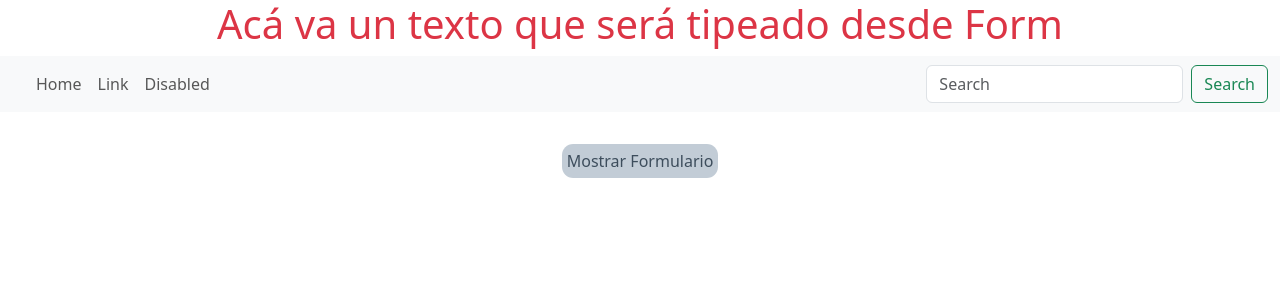
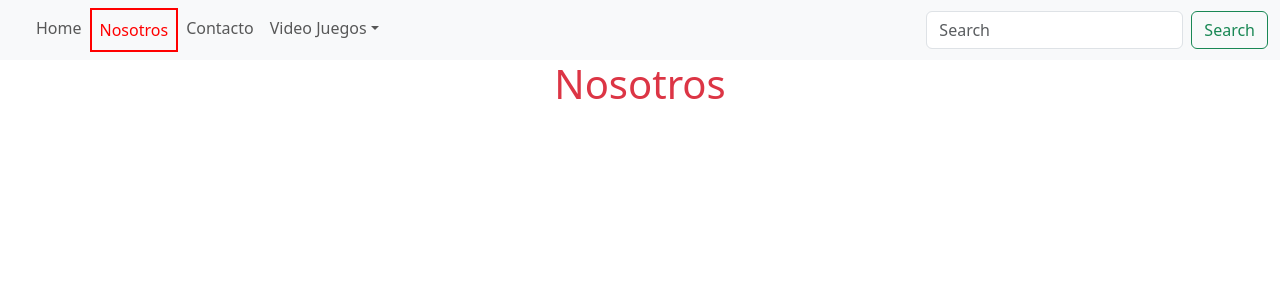
Before and after one commit to jmenchise/curso_react_ed_it, a React (Create React App) app: page /nosotros in a window 1280 px wide. Shown: the top 300 px of the page. Built offline with nearby package versions, Linux system fonts and the light colour scheme.

Commit message:
route bases + screens + dynamicScreens - 1ra parte

```diff
--- a/package.json
+++ b/package.json
@@ -8,6 +8,7 @@
     "@testing-library/user-event": "^13.5.0",
     "react": "^18.2.0",
     "react-dom": "^18.2.0",
+    "react-router-dom": "^6.8.2",
     "react-scripts": "5.0.1",
     "web-vitals": "^2.1.4"
   },
--- a/src/App.js
+++ b/src/App.js
@@ -1,67 +1,13 @@
-import { useState, useEffect } from 'react';
+import React from 'react';
 import './App.css';
-import { loginData, loginDataInputs, registerData, registerDataInputs } from './components/Form/config';
-import Form from './components/Form/Form';
-import Navbar from './components/Navbar/Navbar';
+import Rutas from './routes/Rutas';
+
 
 
 function App() {
-
-  const [showForms, setShowforms] = useState(false)
-  const [showLogin, setShowlogin] = useState(false)
-  const navbarItemNames = ['Home', 'Link', 'Disabled'];
-
-  const handleSubmit = (e,data) => {
-    e.preventDefault();
-    console.log(data);
-  }
-
-
-  const [enviado, setEnviado] = useState(false)
-  const [text, setText] = useState('')
-
-
-  const toggleEnviado = () => {
-    setEnviado(!enviado);
-    console.log('enviado:', enviado);
-  }
-
-  const handleText = text => setText(text)
-
-
-  useEffect(() => {
-    if (enviado) {
-      alert('Se Envió el formulario con éxito!')
-    }
-  }, [enviado])
-
-
   return (
     <div className="App text-danger">
-      <h1>{ text || 'Acá va un texto que será tipeado desde Form'}</h1>
-      <Navbar
-        navbarItemNames={navbarItemNames}
-        searchBar={true}
-      />
-      <button className='btn-style'onClick={ () => setShowforms(!showForms) }>
-        { showForms ? 'Ocultar Formulario' : 'Mostrar Formulario' }
-      </button>
-      {showForms &&
-        <>
-          <Form
-            formTitle={!showLogin ? 'Register' : 'Login'}
-            initialState={!showLogin ? registerData : loginData}
-            inputs={!showLogin ? registerDataInputs : loginDataInputs}
-            onSubmit={handleSubmit}
-            showLogin={showLogin}
-            toggleEnviado={toggleEnviado}
-            handleText={handleText}
-          />
-          <button className='btn-style' onClick={() => setShowlogin(!showLogin)}>
-            {!showLogin ? 'Ir a Login' : 'Ir a Registro'}
-          </button>
-        </>
-      }
+      <Rutas/>
     </div>
   );
 }
--- a/src/components/Navbar/Navbar.jsx
+++ b/src/components/Navbar/Navbar.jsx
@@ -22,10 +22,11 @@ const Navbar = (props) => {
                 </button>
                 <div className="collapse navbar-collapse" id="navbarSupportedContent">
                     <ul className="navbar-nav me-auto mb-2 mb-lg-0">
-                        {navbarItemNames?.map((itemName, index) =>
+                        {navbarItemNames?.map(({itemName, path}, index) =>
                             <NavbarItem
                                 key={index}
                                 itemName={itemName}
+                                path={path}
                             />
                         )}
                         { showDropdown &&
--- a/src/components/Navbar/NavbarItem.jsx
+++ b/src/components/Navbar/NavbarItem.jsx
@@ -1,11 +1,14 @@
 import React from "react";
+import {NavLink} from 'react-router-dom'
 
 const NavbarItem = (props) => {
-    const {itemName} = props;
+    const {itemName, path} = props;
+
+    const activeStyle = {color: 'red', border: '2px, solid, red'}
 
     return (
         <li className="nav-item">
-            <a className="nav-link">{itemName}</a>
+            <NavLink style={({isActive}) => isActive ? activeStyle : undefined } to={path} className='nav-link'>{itemName}</NavLink>
         </li>
     )
 }
--- /dev/null
+++ b/src/pages/Contacto.jsx
@@ -0,0 +1,9 @@
+import React from 'react'
+
+const Contacto = () => {
+    return (
+        <h1>Contacto</h1>
+    )
+}
+
+export default Contacto
--- /dev/null
+++ b/src/pages/Home.jsx
@@ -0,0 +1,9 @@
+import React from 'react'
+
+const Home = () => {
+    return (
+        <h1>Home</h1>
+    )
+}
+
+export default Home
--- /dev/null
+++ b/src/pages/Nosotros.jsx
@@ -0,0 +1,9 @@
+import React from 'react'
+
+const Nosotros = () => {
+    return (
+        <h1>Nosotros</h1>
+    )
+}
+
+export default Nosotros
--- /dev/null
+++ b/src/routes/Rutas.jsx
@@ -0,0 +1,50 @@
+import React from 'react'
+import {BrowserRouter, Routes, Route} from 'react-router-dom'
+import Home from '../pages/Home'
+import Nosotros from '../pages/Nosotros'
+import Contacto from '../pages/Contacto'
+import Navbar from '../components/Navbar/Navbar'
+
+
+const Rutas = () => {
+
+    const navbarItemNames = [
+        {
+            itemName: 'Home',
+            path: '/'
+        },
+        {
+            itemName: 'Nosotros',
+            path: '/nosotros'
+        },
+        {
+            itemName: 'Contacto',
+            path: '/contacto'
+        }
+    ];
+
+    const dropdown = {
+        name : 'Video Juegos',
+        itemsNames: ['XBOX', 'PLAY STATION', 'PC'],
+        showDropdown: true,
+    }
+
+    return (
+        <BrowserRouter>
+            <Navbar
+                navbarItemNames={navbarItemNames}
+                searchBar={true}
+                showDropdown={dropdown.showDropdown}
+                dropdownName={dropdown.name}
+                dropdownItemsNames={dropdown.itemsNames}
+            />
+            <Routes>
+                <Route path='/' element={<Home/>} />
+                <Route path='/nosotros' element={<Nosotros/>} />
+                <Route path='/contacto' element={<Contacto/>} />
+            </Routes>
+        </BrowserRouter>
+    )
+}
+
+export default Rutas
```
Also changed, not shown: src/pages/Login.jsx (added, +9 -0 lines), src/pages/Products.jsx (renamed from src/views/products.jsx), 1 other file (tests, documents, lock files or other folders).
